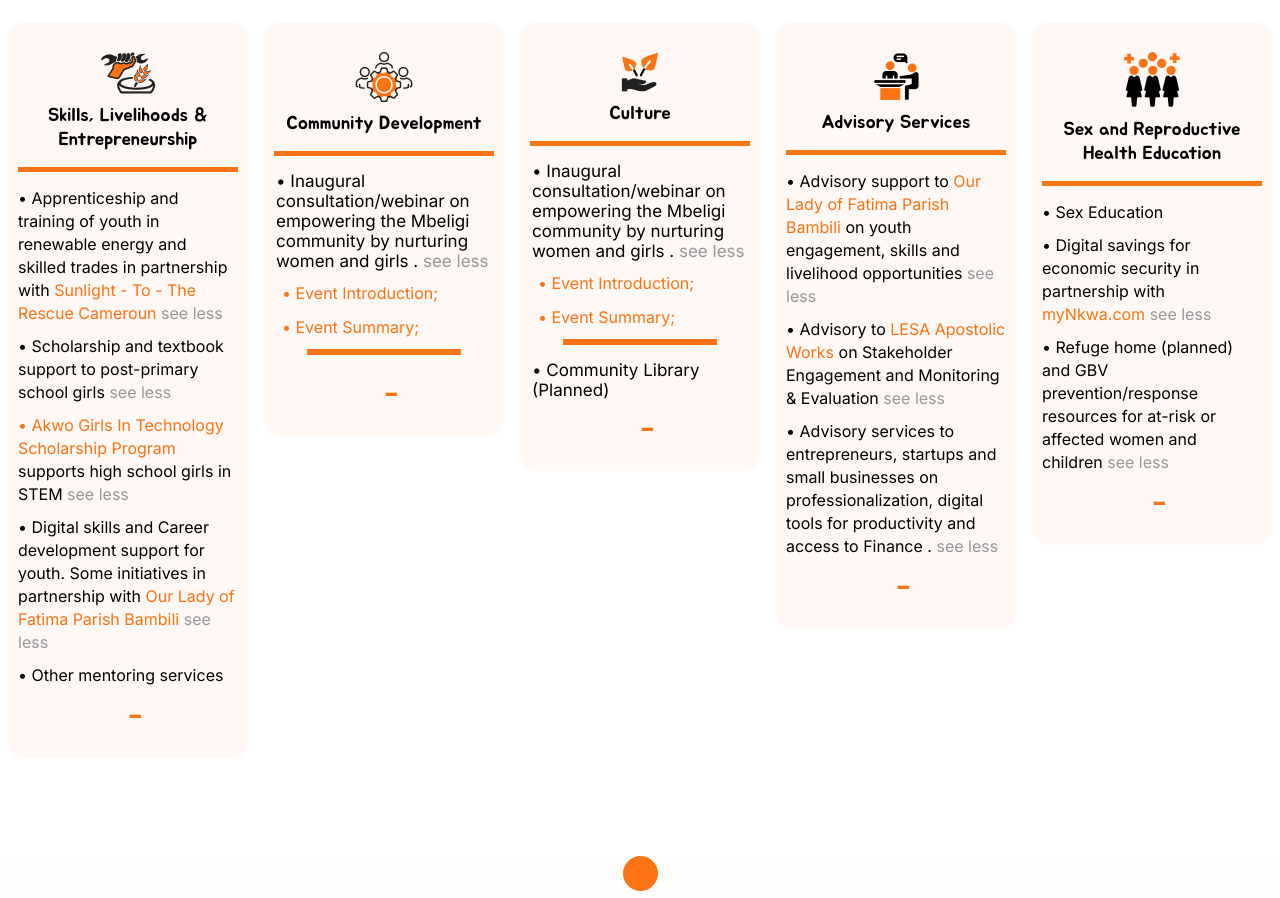
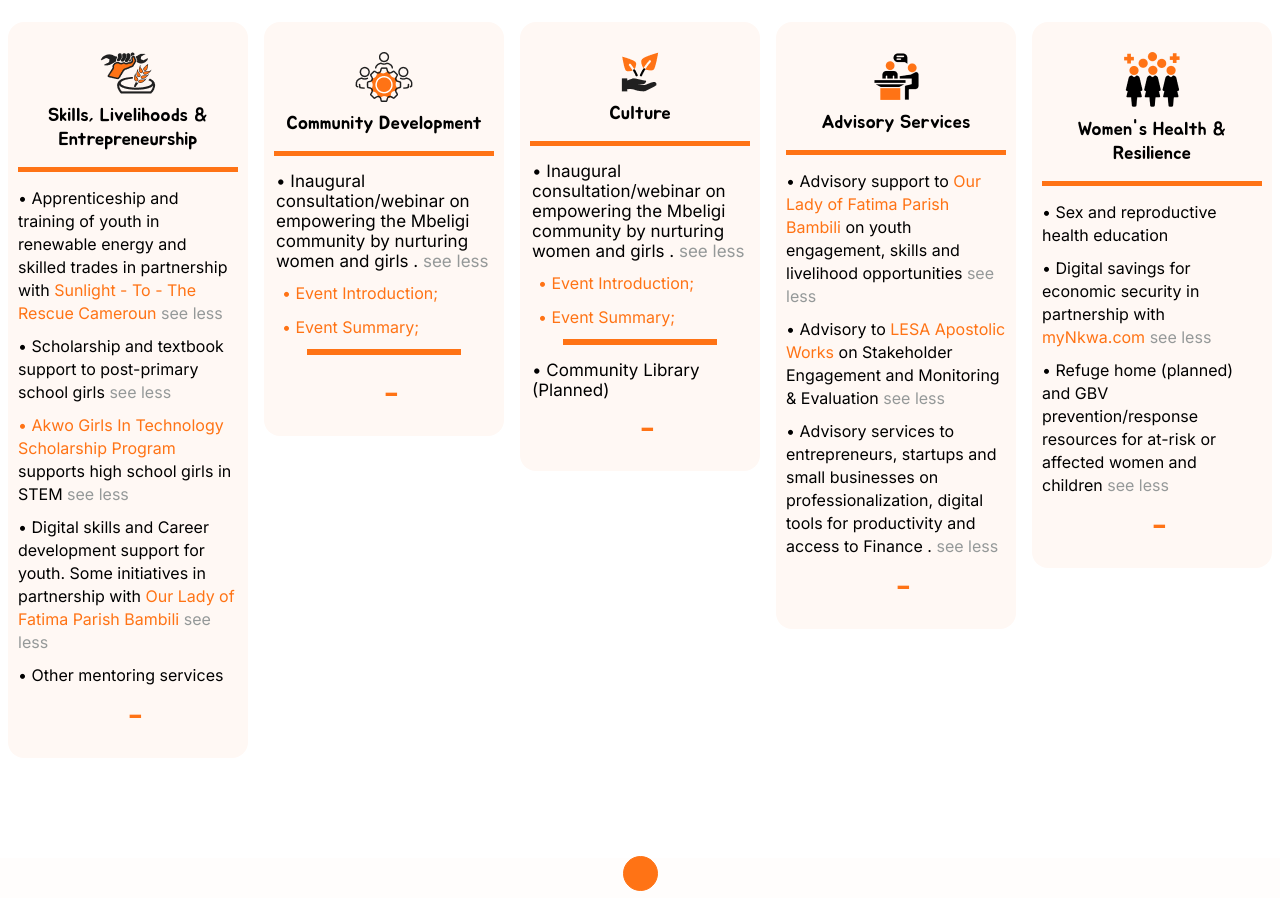
Before and after one commit to TraitzTech/ANfoundation, a React (Create React App) app: page /works in a window 1280 px wide. Shown: the part 1150-2048 px from the top of the page. Built offline with nearby package versions, Linux system fonts and the light colour scheme.

Commit message:
changeing spellings

```diff
--- a/src/components/abouteventpillars/Abeventpillars.jsx
+++ b/src/components/abouteventpillars/Abeventpillars.jsx
@@ -106,7 +106,7 @@
               <div className="custom-slide">
                 <Varpillar5
                   bgImage={whr}
-                  headercontent={"Sex and Reproductive Health Education"}
+                  headercontent={"Women's Health & Resilience"}
                 />
               </div>
             </div>
--- a/src/components/pillarcards/varpillarcard/varpillarsourcards/Varpillar5.jsx
+++ b/src/components/pillarcards/varpillarcard/varpillarsourcards/Varpillar5.jsx
@@ -52,7 +52,7 @@
               }
             >
               {/* Advisory service Item */}
-              <li>&#8226; Sex Education</li>
+              <li>&#8226; Sex and reproductive health education</li>
 
               <li className="lv2-one-li-one">
                 &#8226; Digital savings for economic security{" "}
```
